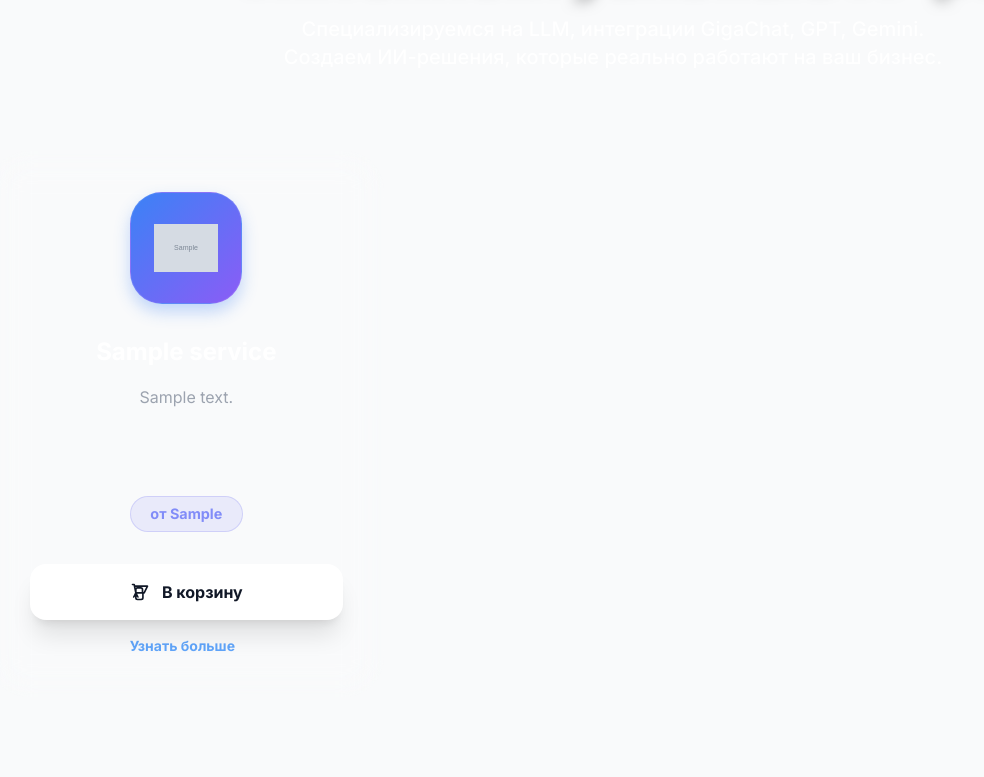
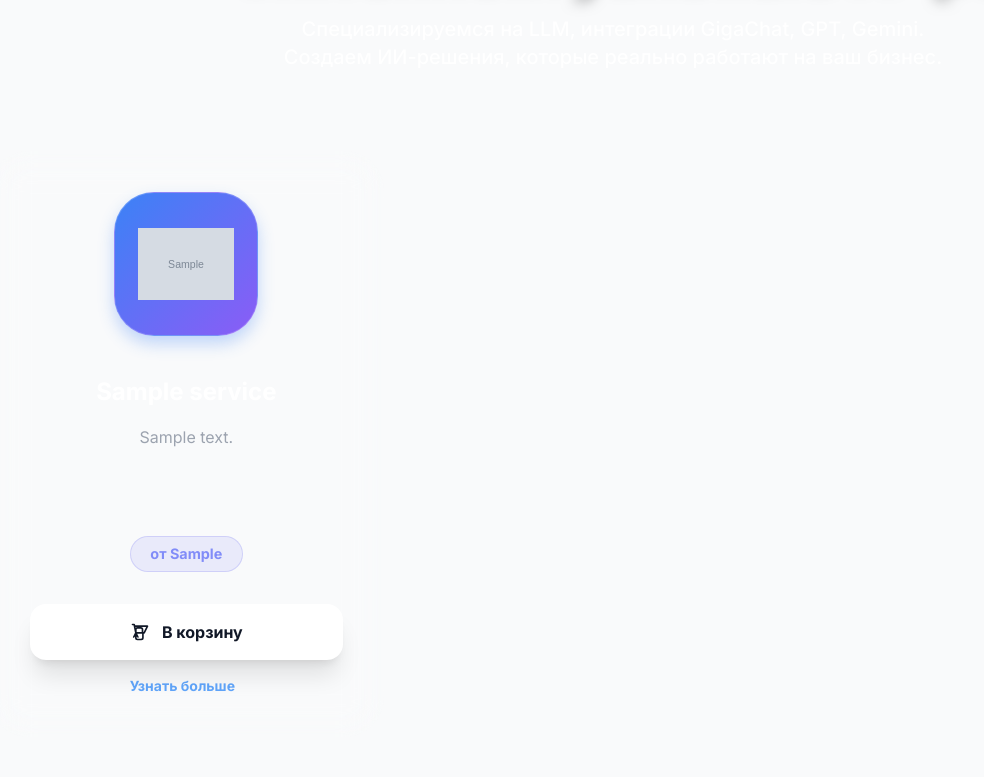
Before and after one commit to ooogimn/lukinterlab.ru, a Django app: page / in a window 1280 px wide. Shown: the part 4561-5338 px from the top of the page, without its empty margins (27-1011 px from the left). Run offline with Django 5.2, Linux system fonts and the light colour scheme; tables that the repository leaves empty hold one stand-in row (values such as "Sample post"); grey boxes marked "Sample" are stand-in pictures; data that the repository does not hold is empty; parts of the project's set-up code (start-up, migrations or seed data) failed here and were passed over; some libraries are stand-ins or nearby versions.

Commit message:
Ultra-large icons for home services cards

```diff
--- a/templates/home/nabor/resume.html
+++ b/templates/home/nabor/resume.html
@@ -113,12 +113,12 @@
              onclick="window.location.href='{{ service.get_absolute_url }}'">
 
             <div class="flex flex-col items-center text-center">
-                <!-- Icon Wrapper -->
-                <div class="service-icon-box w-28 h-28 rounded-[2rem] flex items-center justify-center mb-8 border border-white/10 shadow-xl shadow-blue-900/20">
+                <!-- Icon Wrapper (Enlarged) -->
+                <div class="service-icon-box w-36 h-36 rounded-[2.5rem] flex items-center justify-center mb-10 border border-white/20 shadow-2xl shadow-blue-900/40 transform group-hover:scale-110 transition-transform duration-700">
                     {% if service.icon %}
-                        <img src="{{ service.icon.url }}" alt="{{ service.title }}" class="w-16 h-16 object-contain">
+                        <img src="{{ service.icon.url }}" alt="{{ service.title }}" class="w-24 h-24 object-contain">
                     {% else %}
-                        <svg class="w-14 h-14" viewBox="0 0 32 32" fill="none" xmlns="http://www.w3.org/2000/svg">
+                        <svg class="w-20 h-20" viewBox="0 0 32 32" fill="none" xmlns="http://www.w3.org/2000/svg">
                             <circle cx="16" cy="16" r="14" fill="white" fill-opacity="0.1"/>
                             <path d="M12 10V22H18M12 16H17" stroke="white" stroke-width="2" stroke-linecap="round" stroke-linejoin="round"/>
                         </svg>
```
